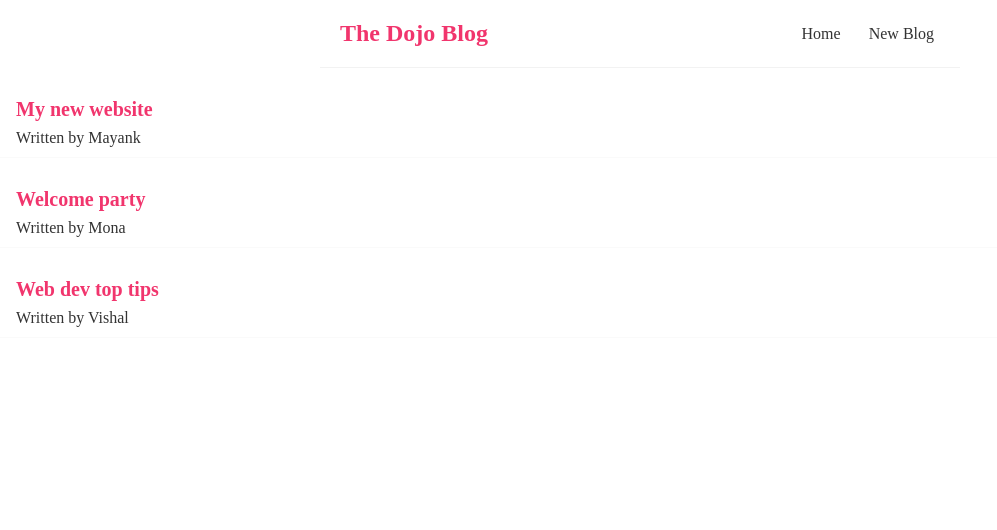
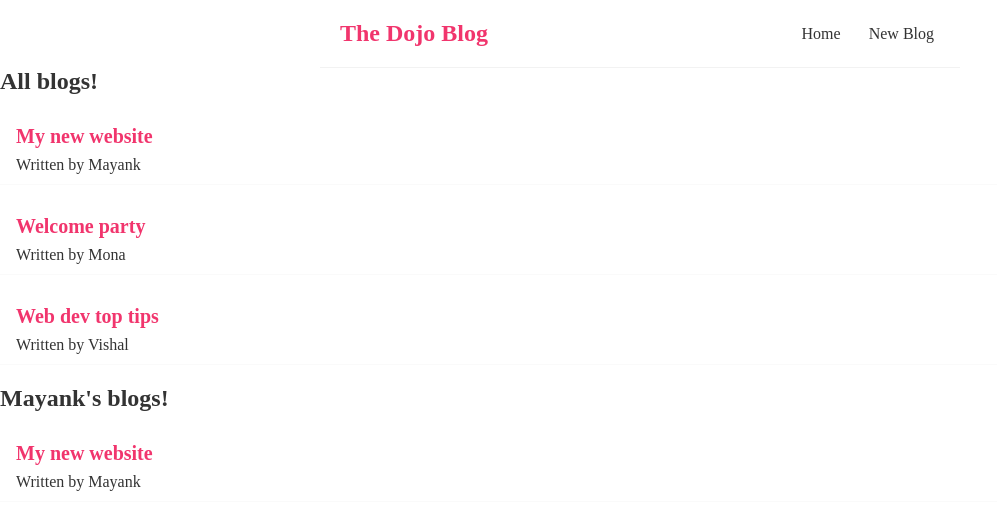
Before and after one commit to ninja-mayank/dojo-blog, a React (Create React App) app: page / in a window 1280 px wide. Shown: the top 530 px of the page, without its empty margins (0-997 px from the left). Built offline with nearby package versions, Linux system fonts and the light colour scheme.

Commit message:
resuable props

```diff
--- a/src/Home.js
+++ b/src/Home.js
@@ -11,7 +11,10 @@ const Home = () => {
 
     return (
         <div className="home">
-            <BlogList blogs = {blogs} />
+            <BlogList blogs = {blogs} title = "All blogs!" />
+            <BlogList blogs = {blogs.filter((blog) =>
+                blog.author === 'Mayank'
+            )} title = "Mayank's blogs!" />
         </div>
     );
 }
--- a/src/blogList.js
+++ b/src/blogList.js
@@ -1,8 +1,10 @@
 const BlogList = (props) => {
     const blogs = props.blogs;
+    const title = props.title;
     console.log(props,blogs);
     return (
         <div className="blogList">
+            <h2>{title}</h2>
             {blogs.map((blog) => (
                 <div className="blog-preview" key={blog.id}>
                     <h2>{blog.title}</h2>
```
